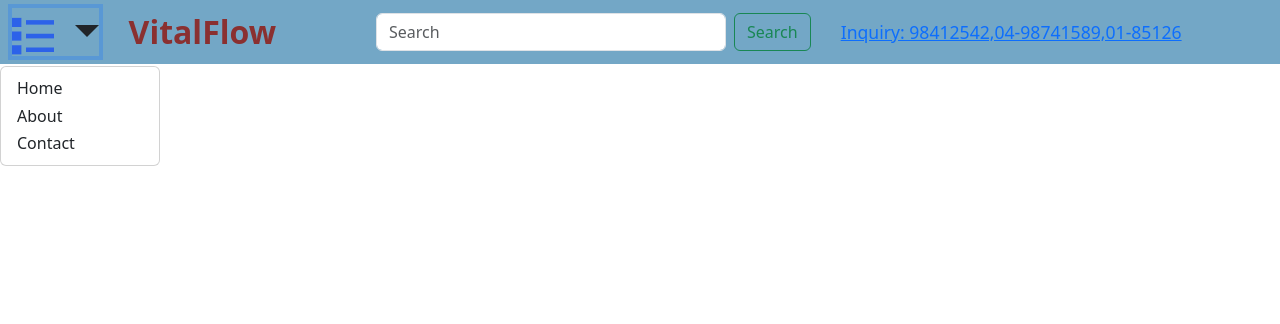
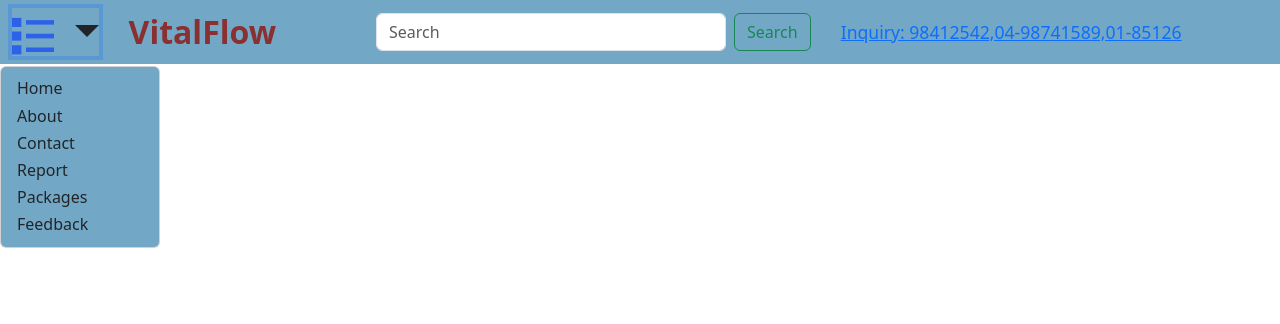
Before and after one commit to Ayush-Adhikari123/VitalFlow, a Django app: page / in a window 1280 px wide, after a click that opens the changed part. Shown: the top 324 px of the page. Run offline with Django 4.2, Linux system fonts and the light colour scheme.

Commit message:
Adding dropdown items

```diff
--- a/Sem3project/templates/homepage.html
+++ b/Sem3project/templates/homepage.html
@@ -29,6 +29,9 @@
       .form-control {
         width: 350px; /* Change the width as per your requirement */
       }
+      .dropdown-menu{
+        background-color: #73A7C6 !important;
+      }
     </style>
   </head>
   <body>
@@ -47,8 +50,11 @@
                 <ul class="dropdown-menu">
                   <li><a class="dropdown-item" href="#">Home</a></li>
                   <li><a class="dropdown-item" href="#">About</a></li>
-                  {% comment %} <li><hr class="dropdown-divider"></li> {% endcomment %}
+                  {% comment %} <li><hr class="dropdown-divider"></li>  {% endcomment %}
                   <li><a class="dropdown-item" href="#">Contact</a></li>
+                  <li><a class="dropdown-item" href="#">Report</a></li>
+                  <li><a class="dropdown-item" href="#">Packages</a></li>
+                  <li><a class="dropdown-item" href="#">Feedback</a></li>
                 </ul>
               {% comment %} </li> {% endcomment %}
             <a class="navbar-brand" href="#">VitalFlow</a>
```
